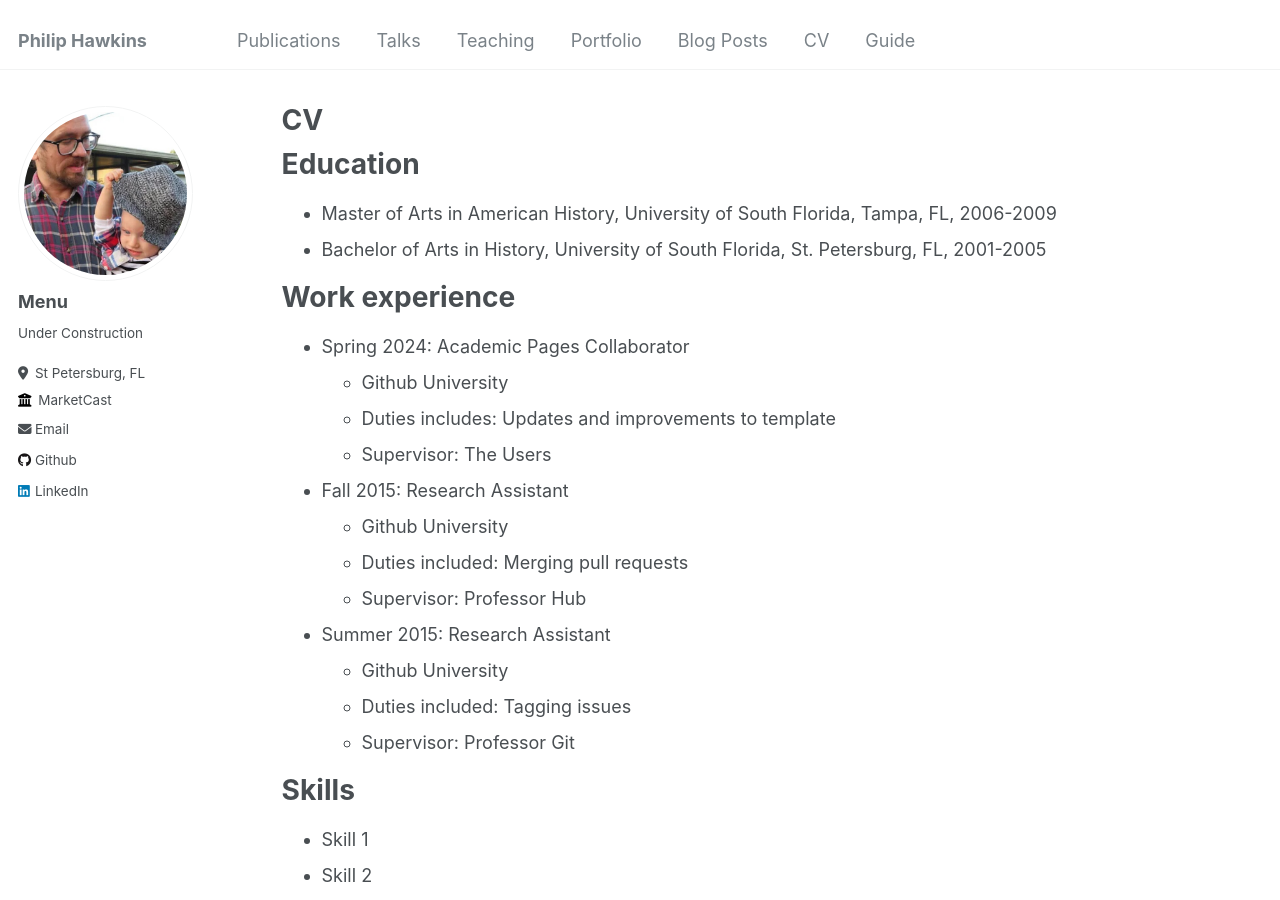
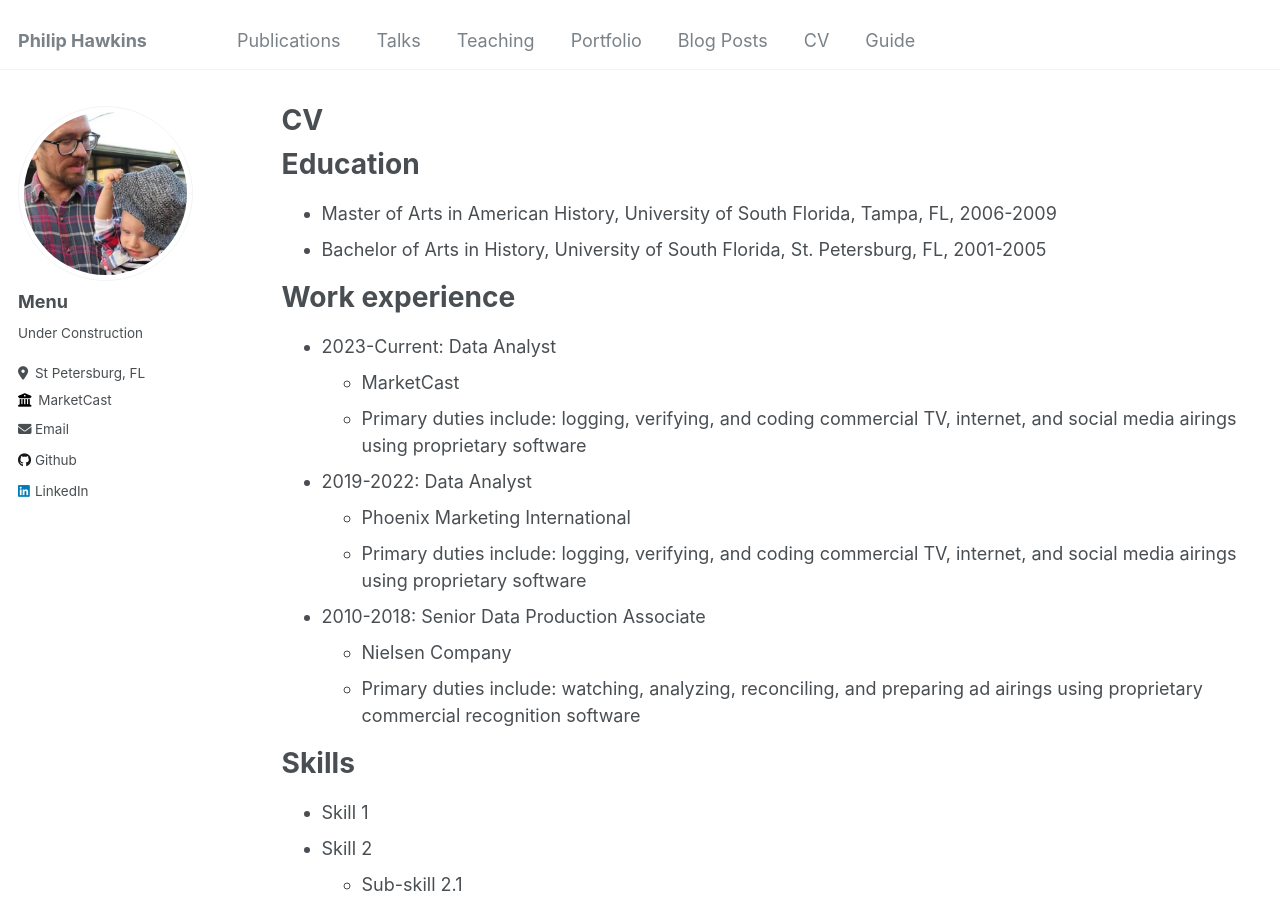
Before and after one commit to philip-hawkins-git/philip-hawkins-git.github.io, a Jekyll site: the page built from _pages/cv.md, in a window 1280 px wide and 900 px high. Built offline with Jekyll 4.4.1, drawn with Linux system fonts in a browser that asks for light colours.

Commit message:
Update cv.md

```diff
--- a/_pages/cv.md
+++ b/_pages/cv.md
@@ -16,20 +16,17 @@
 
 Work experience
 ======
-* Spring 2024: Academic Pages Collaborator
-  * Github University
-  * Duties includes: Updates and improvements to template
-  * Supervisor: The Users
+* 2023-Current: Data Analyst
+  * MarketCast
+  * Primary duties include: logging, verifying, and coding commercial TV, internet, and social media airings using proprietary software
 
-* Fall 2015: Research Assistant
-  * Github University
-  * Duties included: Merging pull requests
-  * Supervisor: Professor Hub
+* 2019-2022: Data Analyst
+  * Phoenix Marketing International
+  * Primary duties include: logging, verifying, and coding commercial TV, internet, and social media airings using proprietary software
 
-* Summer 2015: Research Assistant
-  * Github University
-  * Duties included: Tagging issues
-  * Supervisor: Professor Git
+* 2010-2018: Senior Data Production Associate
+  * Nielsen Company
+  * Primary duties include: watching, analyzing, reconciling, and preparing ad airings using proprietary commercial recognition software
 
 Skills
 ======
```
